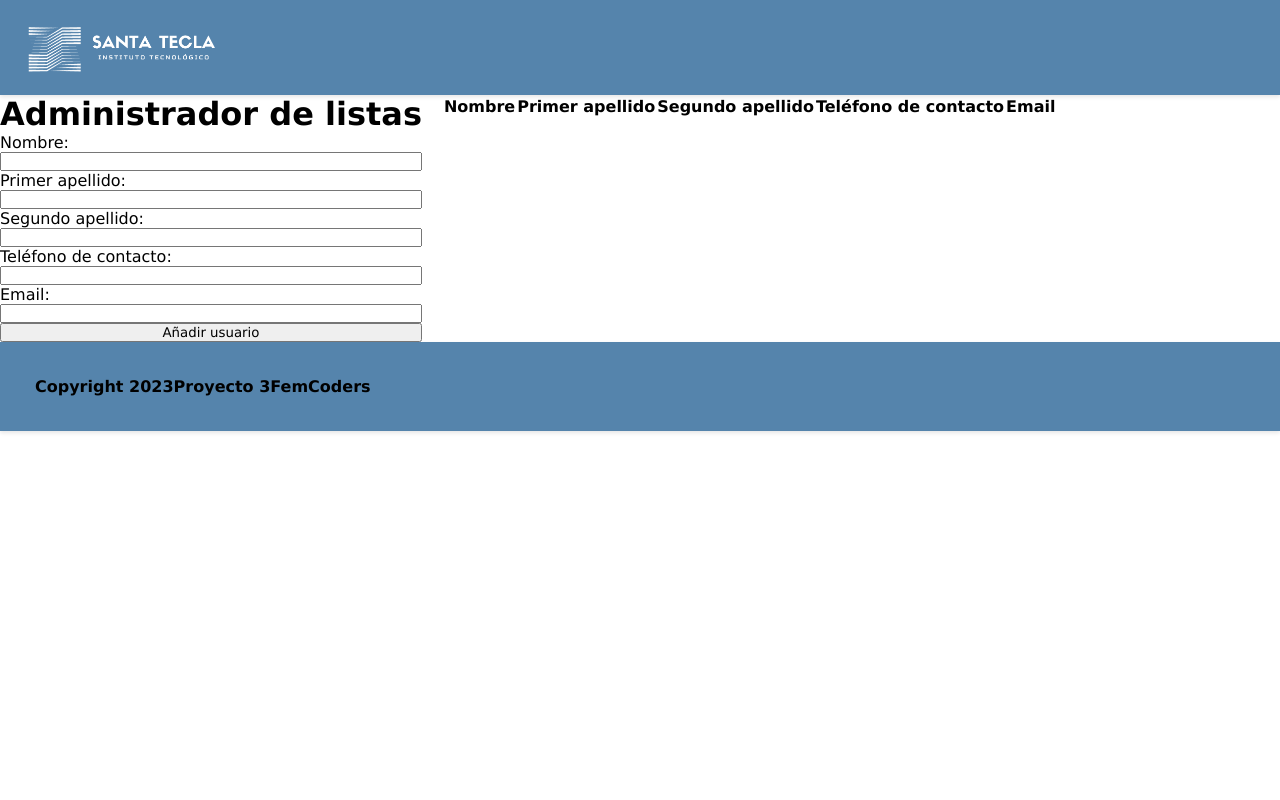
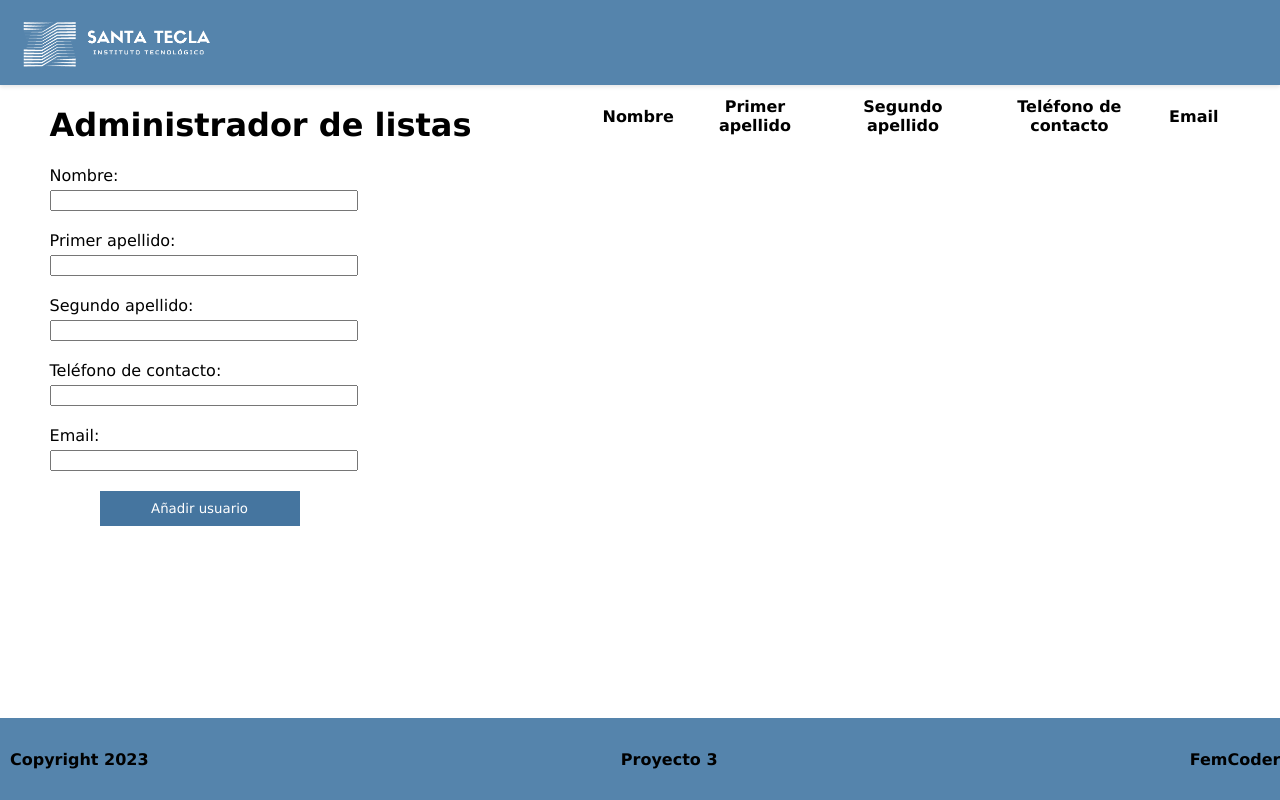
Before and after one commit to elisacl/proyecto3, a React (Vite) app in the folder proyect3/: page / in a window 1280 px wide. Built offline with nearby package versions, Linux system fonts and the light colour scheme.

Commit message:
updating

```diff
--- a/proyect3/src/components/footer/Footer.css
+++ b/proyect3/src/components/footer/Footer.css
@@ -1,5 +1,9 @@
-.footerstuff{
+.footerstuff {
+    position: fixed;
+    bottom: 0;
+    width: 100%;
+    background-color: #5584AC;
+    padding: 10px;
     display: flex;
     justify-content: space-between;
-    padding: 15px;
-}
+  }
--- a/proyect3/src/components/main/UserList.css
+++ b/proyect3/src/components/main/UserList.css
@@ -1,10 +1,55 @@
-*{
+* {
     font-family: Verdana, Geneva, Tahoma, sans-serif;
 }
 
-.userList {
+  .user-list-container {
+    display: flex;
+    justify-content: space-around;
+    align-items: flex-start;
+  }
+
+  .user-form {
     display: flex;
     flex-direction: column;
-    align-items: center;
-    margin-top: 20px;
-}
+    margin-right: 20px;
+  }
+
+  .user-form label {
+    margin-bottom: 5px;
+  }
+
+  .user-form button {
+    padding: 10px;
+    background-color: #45759f;
+    color: white;
+    border: none;
+    cursor: pointer;
+    width: 200px;
+    margin-left: 50px;
+  }
+
+  .user-table {
+    width: 50%;
+    border-spacing: 0 10px;
+  }
+
+  .form-field {
+    margin-bottom: 20px;
+    display: flex;
+    flex-direction: column;
+  }
+
+  .form-field input {
+    width: 300px;
+  }
+
+  .user-table th,
+  .user-table td {
+    padding: 10px;
+    margin-right: 10px;
+  }
+
+  .user-table th:last-child,
+  .user-table td:last-child {
+    margin-right: 0;
+  }
--- a/proyect3/src/components/main/UserList.jsx
+++ b/proyect3/src/components/main/UserList.jsx
@@ -1,5 +1,6 @@
-import React, { useState, useEffect } from 'react';
-import './UserList.css'
+import React, { useState } from 'react';
+import './UserList.css';
+
 function UserList() {
   const [user, setUser] = useState('');
   const [lastName1, setLastName1] = useState('');
@@ -8,49 +9,51 @@ function UserList() {
   const [email, setEmail] = useState('');
   const [userList, setUserList] = useState([]);
 
-    function handleNameChange(e) {
-        setUser(e.target.value);
-    };
-    function handleLastName1Change(e) {
-        setLastName1(e.target.value);
-    };
-    function handleLastName2Change(e) {
-        setLastName2(e.target.value);
-    };
-    function handleNumberChange(e) {
-        setNumber(e.target.value);
-    };
+  const handleNameChange = (e) => setUser(e.target.value);
+  const handleLastName1Change = (e) => setLastName1(e.target.value);
+  const handleLastName2Change = (e) => setLastName2(e.target.value);
+  const handleNumberChange = (e) => setNumber(e.target.value);
+  const handleEmailChange = (e) => setEmail(e.target.value);
 
-    function handleEmailChange(e) {
-        setEmail(e.target.value);
-    };
-
-    function handleAddUserToList() {
-        setUserList(prevUserList => [...prevUserList, user + ' ' + lastName1 + ' ' + lastName2 + ' ' + number + ' ' + email]);
+  const handleAddUserToList = () => {
+    setUserList((prevUserList) => [
+      ...prevUserList,
+      `${user} ${lastName1} ${lastName2} ${number} ${email}`,
+    ]);
     setUser('');
     setLastName1('');
     setLastName2('');
     setNumber('');
     setEmail('');
+  };
 
-    }
   return (
-        <div style={{ display: 'flex', flexDirection: 'row'}}>
-            <div style={{ display: 'flex', flexDirection: 'column', marginRight: '20px'}}>
+    <div className="user-list-container">
+      <div className="user-form">
         <h1>Administrador de listas</h1>
+        <div className="form-field">
           <label htmlFor="userName">Nombre:</label>
           <input type="text" name="userName" value={user} onChange={handleNameChange} />
+        </div>
+        <div className="form-field">
           <label htmlFor="userLastName1">Primer apellido:</label>
           <input type="text" name="userLastName1" value={lastName1} onChange={handleLastName1Change} />
+        </div>
+        <div className="form-field">
           <label htmlFor="userLastName2">Segundo apellido:</label>
           <input type="text" name="userOccasion" value={lastName2} onChange={handleLastName2Change} />
+        </div>
+        <div className="form-field">
           <label htmlFor="userNumber">Teléfono de contacto:</label>
           <input type="text" name="userNumber" value={number} onChange={handleNumberChange} />
+        </div>
+        <div className="form-field">
           <label htmlFor="userEmail">Email:</label>
           <input type="text" name="userEmail" value={email} onChange={handleEmailChange} />
+        </div>
         <button onClick={handleAddUserToList}>Añadir usuario</button>
       </div>
-            <div>
+      <div className="user-table">
         <table>
           <thead>
             <tr>
@@ -75,4 +78,5 @@ function UserList() {
     </div>
   );
 }
+
 export default UserList;
--- a/proyect3/src/components/navbar/Navbar.css
+++ b/proyect3/src/components/navbar/Navbar.css
@@ -1,9 +1,10 @@
-* {
+body {
   margin: 0;
   padding: 0;
+  font-family: Arial, sans-serif;
 }
 
-nav {
+.navbarstuff {
   display: flex;
   justify-content: space-between;
   align-items: center;
@@ -12,20 +13,14 @@ nav {
   box-shadow: 0 2px 4px rgba(0, 0, 0, 0.1);
 }
 
-.navbarstuff{
-    display: flex;
-    padding: 5px;
-}
-
 .navbarstuff img {
   height: 50px;
   margin-bottom: -5px;
 }
 
-
-  @media screen and (max-width: 430px) {
-    .nav img {
-        width: 90%;
-        height: 50%
-    }
+@media screen and (max-width: 430px) {
+  .nav img {
+      width: 90%;
+      height: 50%
+  }
 }
```
Lines whose indentation alone changed are shown as unchanged.
